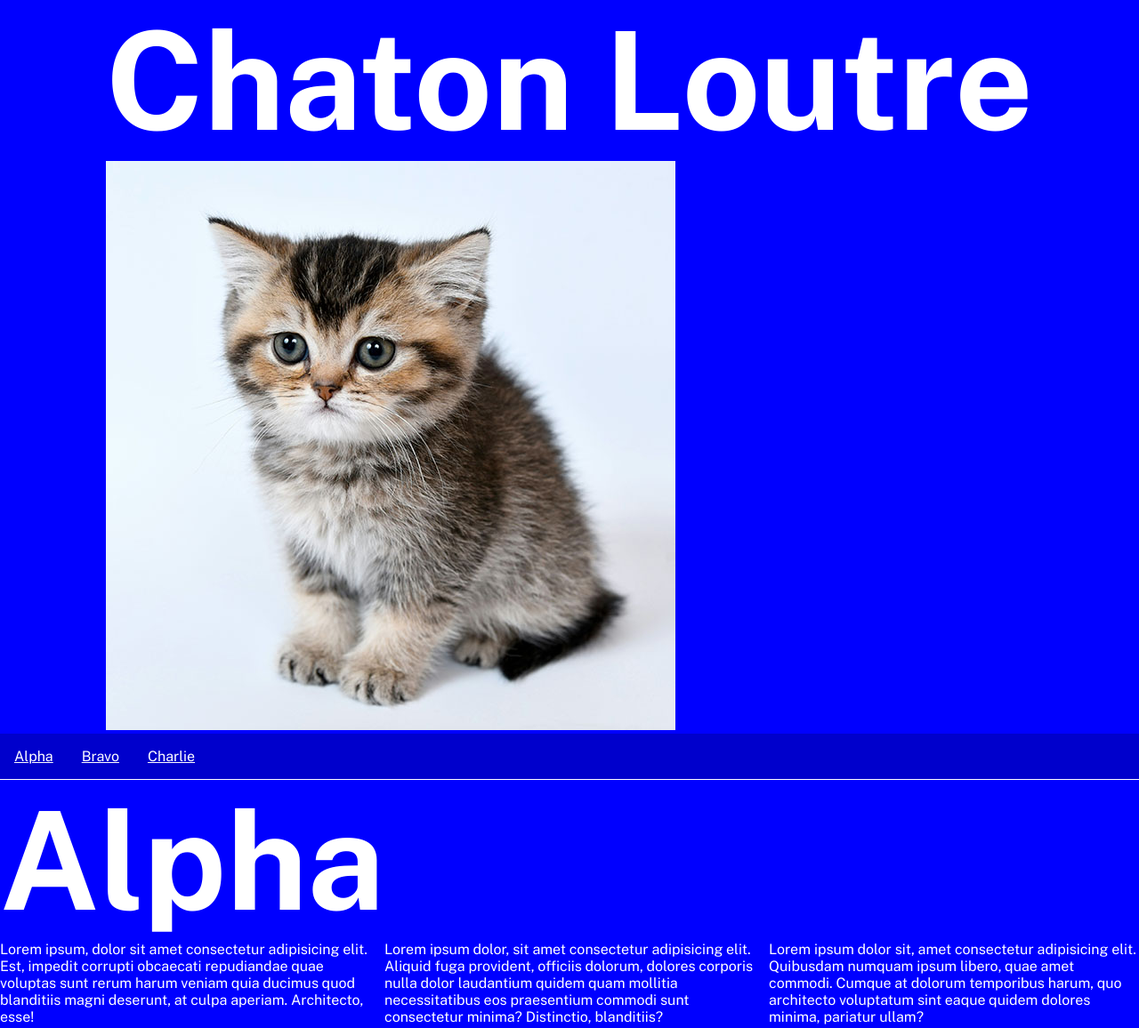
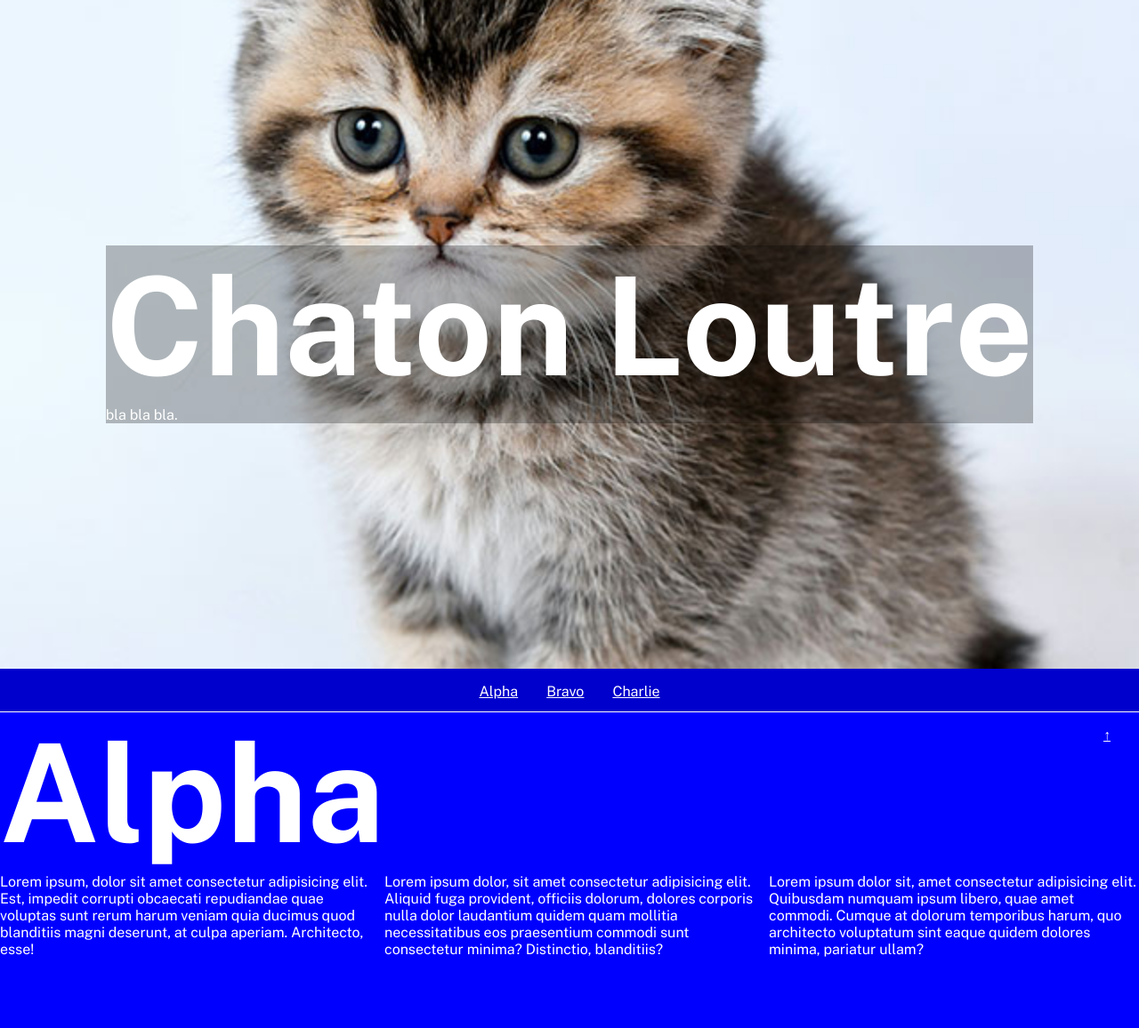
Before and after one commit to adriencater/portfolio, a plain HTML site: page index.html in a window 1280 px wide. Shown: the top 1156 px of the page at 89% size. Drawn offline with nearby package versions, Linux system fonts and the light colour scheme.

Commit message:
looking good!

```diff
--- a/index.html
+++ b/index.html
@@ -8,25 +8,35 @@
 </head>
 <body>
 
-    <header>
+    <header id="top">
 
         <div class="hero">
-            <h1>Chaton Loutre</h1>
-            <img src="chaton_icon.jpg" alt="">
-        </div>
 
-        <nav>
-            <a href="#Alpha">Alpha</a>
-            <a href="#Bravo">Bravo</a>
-            <a href="#Charlie">Charlie</a>
-        </nav>
+            <div class="image">
+                <img src="chaton_icon.jpg" alt="">
+            </div><!-- .image -->
+
+            <div class="texte">
+                <h1>Chaton Loutre</h1>
+                <p>bla bla bla.</p>
+            </div><!-- .texte -->
+
+        </div><!-- .hero -->
 
     </header>
+
+    <nav>
+        <a href="#Alpha">Alpha</a>
+        <a href="#Bravo">Bravo</a>
+        <a href="#Charlie">Charlie</a>
+    </nav>
 
     <main>
 
         <section id="Alpha">
-            <h1>Alpha</h1>
+            <h1>Alpha
+                <a href="#top" class="topNav">↑</a>
+            </h1>
             <div class="row">
                 <p>Lorem ipsum, dolor sit amet consectetur adipisicing elit. Est, impedit corrupti obcaecati repudiandae quae voluptas sunt rerum harum veniam quia ducimus quod blanditiis magni deserunt, at culpa aperiam. Architecto, esse!</p>
                 <p>Lorem ipsum dolor, sit amet consectetur adipisicing elit. Aliquid fuga provident, officiis dolorum, dolores corporis nulla dolor laudantium quidem quam mollitia necessitatibus eos praesentium commodi sunt consectetur minima? Distinctio, blanditiis?</p>
@@ -35,11 +45,15 @@
         </section>
 
         <section id="Bravo">
-            <h1>Bravo</h1>
+            <h1>Bravo
+                <a href="#top" class="topNav">↑</a>
+            </h1>
         </section>
 
         <section id="Charlie">
-            <h1>Charlie</h1>
+            <h1>Charlie
+                <a href="#top" class="topNav">↑</a>
+            </h1>
         </section>
 
     </main>
--- a/style.css
+++ b/style.css
@@ -35,15 +35,42 @@ a { color: inherit;}
 
 
  /* - - - - - - - - - - - - - - - - - - - - - - - - */
+/* - - UI/UX - - - - - - - - - - - - - - - - - - - */
+html {
+    scroll-behavior: smooth;
+}
+
+*:has(.topNav){ position: relative; }
+a.topNav{
+    font-size: 1rem;
+    position: absolute;
+    right: 2rem;
+    top: 1rem;
+}
+
+nav {
+    position: sticky;
+    top: 0;
+    z-index: 99;
+}
+
+
+ /* - - - - - - - - - - - - - - - - - - - - - - - - */
 /* - - MISE EN PAGE - - - - - - - - - - - - - - -  */
 
-header{
-    min-height: 100vh;
-    display: flex;
+
+header .hero {
+    height: calc(100vh - 3rem);
+}
+
+nav {
+    height: 3rem;
     justify-content: center;
-    align-items: center;
-    flex-direction: column;
 }
+
+
+
+
 
 section{
     border-top: 1px solid white;
@@ -58,7 +85,6 @@ section{
 
 nav{
     background-color: #0003;
-
     display: flex;
     width: 100%;
 }
@@ -69,3 +95,36 @@ nav a {
 nav a:hover{
     background-color: #0006;
 }
+
+
+/* .hero */
+
+.hero {
+    position: relative;
+
+    display: flex;
+    justify-content: center;
+    align-items: center;
+    flex-direction: column;
+}
+
+.hero .image,
+.hero .texte{ }
+
+.hero .image {
+    position: absolute;
+    top:0;
+    left:0;
+    width: 100%;
+    height: 100%;
+}
+.hero .image img {
+    width: 100%;
+    height: 100%;
+    object-fit: cover;
+}
+
+.hero .texte {
+    background-color: #0004;
+    z-index: 2;
+}
```
